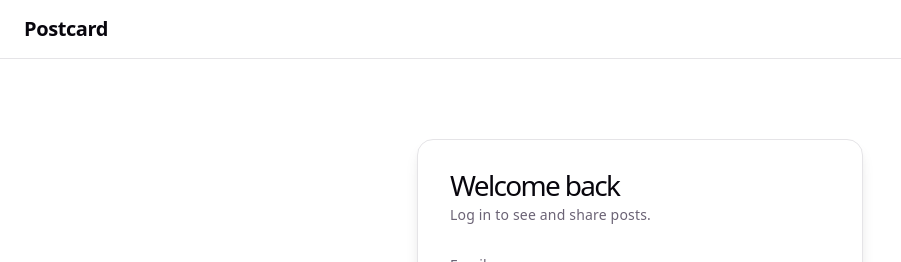
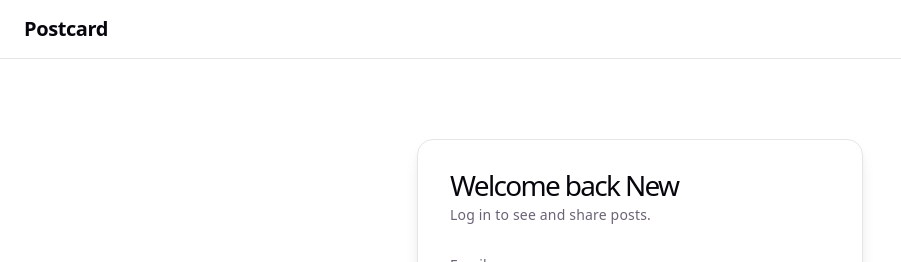
Before and after one commit to YukunWei0130/infra-test-cloudflare-01, a React (Vite) app: page /login in a window 1280 px wide. Shown: the top 262 px of the page, without its empty margins (0-901 px from the left). Built offline with nearby package versions, Linux system fonts and the light colour scheme; no server answers.

Commit message:
Update welcome message in LoginPage component

```diff
--- a/src/pages/LoginPage.jsx
+++ b/src/pages/LoginPage.jsx
@@ -29,7 +29,7 @@ export function LoginPage() {
 
   return (
     <div className="auth-card">
-      <h1>Welcome back</h1>
+      <h1>Welcome back New</h1>
       <p className="muted">Log in to see and share posts.</p>
       {location.state?.registered && (
         <p className="notice">Account created — log in to continue.</p>
```
